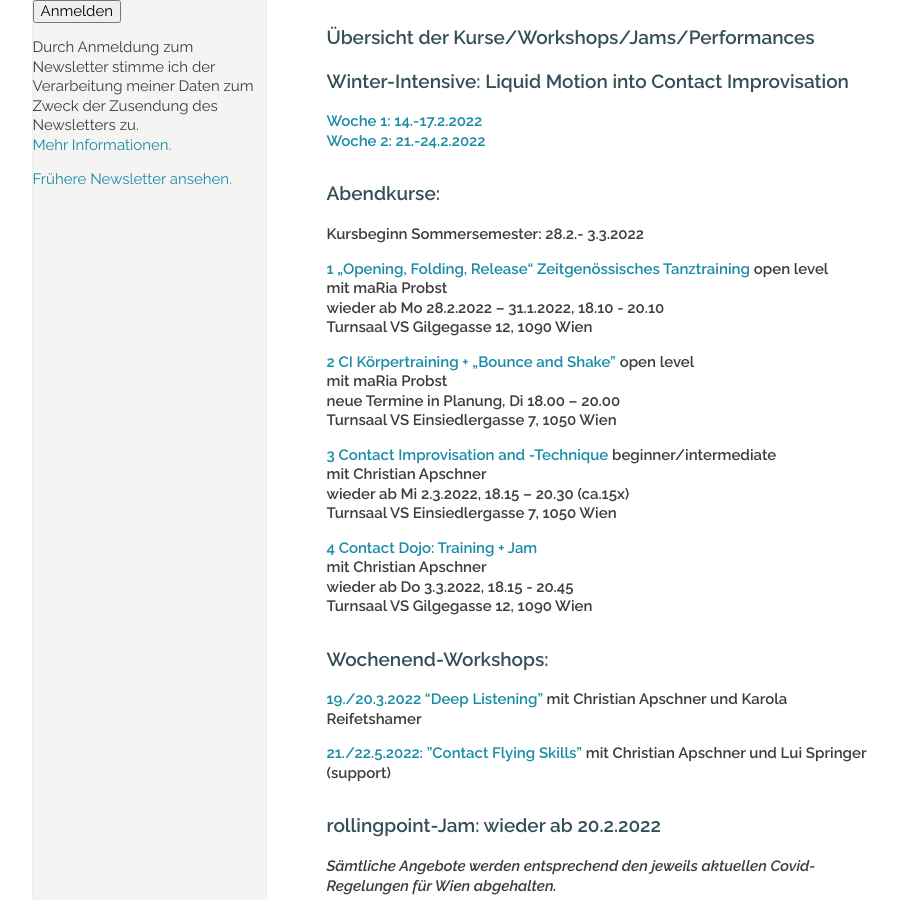
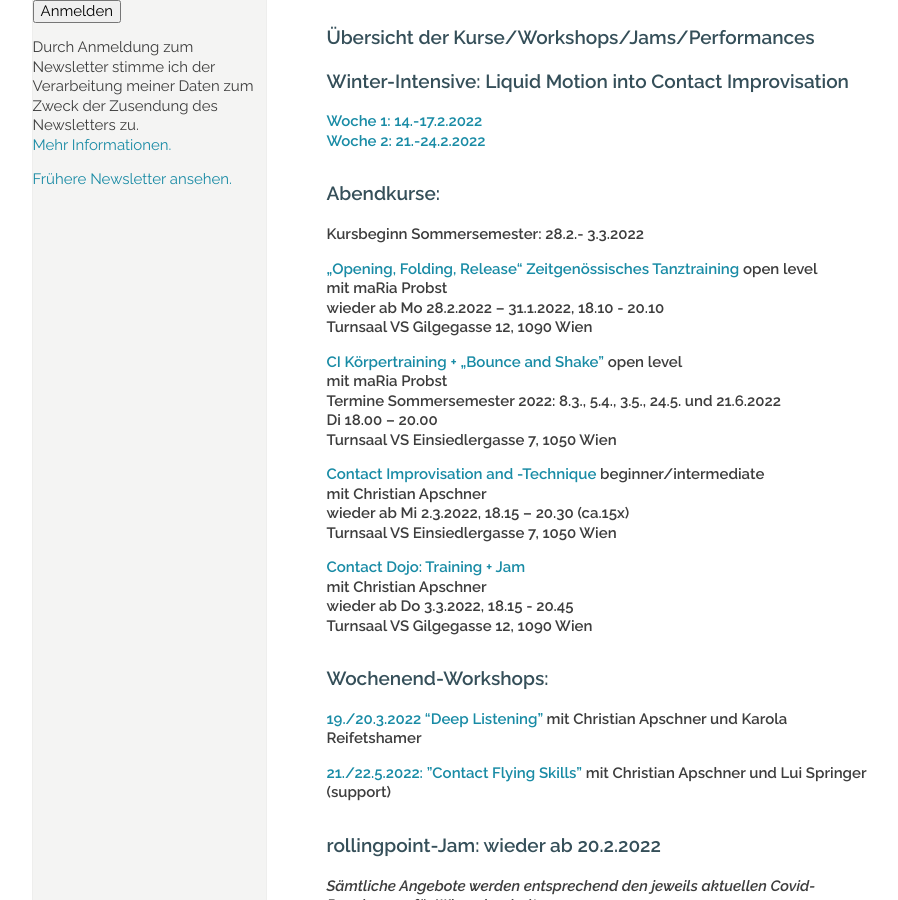
Before and after one commit to manulari/rollingpointat, a Jekyll site: the page built from _pages_de/index.md, in a window 1280 px wide and 900 px high, scrolled down 1117 px. Shown: the whole window, without its empty margins (152-1050 px from the left). Built offline with Jekyll 4.4.1, drawn with Linux system fonts in a browser that asks for light colours; comment, search, counter and statistics services are not loaded.

Commit message:
Update page (de) “index”

```diff
--- a/_pages_de/index.md
+++ b/_pages_de/index.md
@@ -30,22 +30,23 @@ Fotocredit: Johannes Stolba
 
 **Kursbeginn Sommersemester: 28.2.- 3.3.2022**
 
-**[1 „Opening, Folding, Release“ Zeitgenössisches Tanztraining](/kurse#mo)** **open level**\
+**[„Opening, Folding, Release“ Zeitgenössisches Tanztraining](/kurse#mo)** **open level**\
 **mit maRia Probst**  \
 **wieder ab Mo 28.2.2022 – 31.1.2022, 18.10 - 20.10**\
 **Turnsaal VS Gilgegasse 12, 1090 Wien**
 
-**[2 CI Körpertraining + „Bounce and Shake"](/kurse#di)**  **open level**\
+**[CI Körpertraining + „Bounce and Shake"](/kurse#di)**  **open level**\
 **mit maRia Probst**\
-**neue Termine in Planung, Di 18.00 – 20.00**\
+**Termine Sommersemester 2022: 8.3., 5.4., 3.5., 24.5. und 21.6.2022**\
+**Di 18.00 – 20.00**\
 **Turnsaal VS Einsiedlergasse 7, 1050 Wien**
 
-**[3 Contact Improvisation and -Technique](/kurse#mi) beginner/intermediate\
+**[Contact Improvisation and -Technique](/kurse#mi) beginner/intermediate\
 mit Christian Apschner\
 wieder ab Mi 2.3.2022, 18.15 – 20.30 (ca.15x)\
 Turnsaal VS Einsiedlergasse 7, 1050 Wien**
 
-**[4 Contact Dojo: Training + Jam](/dojo)**\
+**[Contact Dojo: Training + Jam](/dojo)**\
 **mit Christian Apschner**\
 **wieder ab Do 3.3.2022, 18.15 - 20.45**\
 **Turnsaal VS Gilgegasse 12, 1090 Wien**
```
